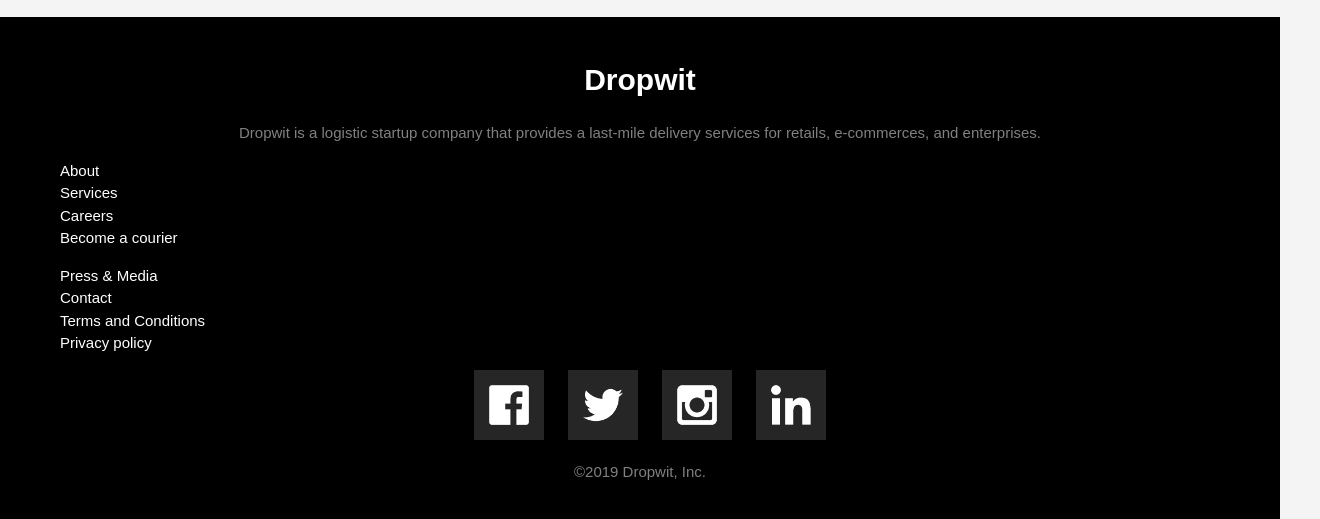
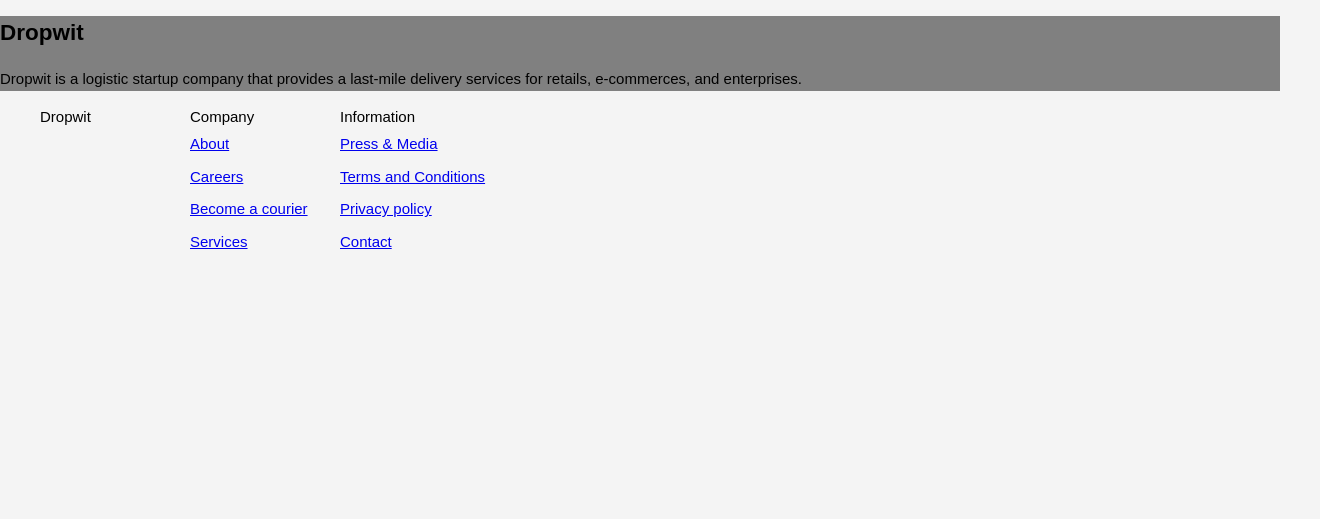
Before and after one commit to MohammedAsker/Dropwit, a plain HTML site: page index.html in a window 1280 px wide. Shown: the part 1708-2227 px from the top of the page, 1320 px wide, since content can reach past the window. After the commit the page ends 1966 px from the top, so only its background shows below. Drawn offline with Linux system fonts and the light colour scheme.

Commit message:
changed files

```diff
--- a/CSS/style.css
+++ b/CSS/style.css
@@ -163,24 +163,11 @@ header a:hover{
 .cofounder{
 	margin-top: 20px;
 }
-/*
-h1 {
-	font-size: 24px;
-}
-
-h3 {
-	font-size: 24px;
-}
-
-p {
-	font-size: 20px;
-}*/
 
 .cofounder{
 	float: left;
 	text-align: left;
 	width: 30%;
-
 
 }
 .cofounder img{
@@ -191,6 +178,7 @@ p {
 .cofounder {
 	display: inline-block;
 }
+
 
 /* Services */
 ul#services li{
@@ -280,44 +268,43 @@ h4 {
 	margin-bottom: 10px;
 }
 
-/* footer */
-footer{
-	padding: 20px;
-	margin-top: 20px;
-	color: #ffffff;
-	background-color: #000000;
-	text-align: center;
+/* Menu Bottom*/
+#downmenu .menu{
+	background-color: grey;
 }
 
-.copy p{
-	color: grey;
-}
 
-.copy a{
-	color: white;
-	text-decoration: none;
-}
-
-.copy .menu ul {
-	display: grid;
-	grid-template-columns: 1fr;
-	list-style-type: none;
-	text-align: left;
+#downmenu .menu h1{
 
 }
 
-.copy .menu2 ul {
-	display: grid;
-	grid-template-columns: 1fr;
-	list-style-type: none;
-	text-align: left;
+#downmenu .menu p{
+
 }
 
-.copy .menu li{
+#downmenu .menu ul{
+	width: 100%;
+	list-style: none;
+	font-weight: solid;
+}
+
+#downmenu .menu ul li{
+	float: left;
+	width: 150px;
+
+}
+
+#downmenu .menu ul li ul{
+	padding: 0;
+}
+
+#downmenu .menu ul li ul li{
+	float: none;
+	padding: 5px 0;
 }
 
 /* Social media */
-footer li{
+/*footer li{
 	display: inline-block;
 	list-style-type: none;
 	-webkit-user-select:none;
@@ -332,7 +319,9 @@ footer li img{
 	width: 70px;
 	height: 70px;
 	margin-right: 20px;
-}
+}*/
+
+/* footer */
 
 
 /* Mobile Responsive*/
--- a/index.html
+++ b/index.html
@@ -98,43 +98,44 @@
 		</div>
 	</section>
 
-	<footer>
-	<div class="copy">
+	<section id="downmenu">
+		<div class="menu">
 		<h1>Dropwit</h1>
 
 
 		<p>Dropwit is a logistic startup company that provides a last-mile delivery services for retails, e-commerces, and enterprises.</p>
 
-		<div class="menu">
-		<ul>
-			<li><a href="about.html">About</a></li>
-			<li><a href="services.html">Services</a></li>
-			<li><a href="career.html">Careers</a></li>
-			<li><a href="courier.html">Become a courier</a></li>
-		</ul>
-		</div>
+	<ul>
+    <li>Dropwit</li>
+    <li>Company
+        <ul>
+            <li><a href="about.html">About</a></li>
+            <li><a href="career.html">Careers</li>
+            <li><a href="courier.html">Become a courier</li>
+            <li><a href="services.html">Services</a></li>
+       </ul>
+    </li>
+    <li>Information
+        <ul>
+            <li><a href="news.html">Press & Media</li>
+            <li><a href="terms.html">Terms and Conditions</a></li>
+            <li><a href="privacy.html">Privacy policy</li>
+            <li><a href="contact.html">Contact</a></li>
 
-		<div class="menu2">
-		<ul>
-			<li><a href="news.html">Press & Media</a></li>
-			<li><a href="contact.html">Contact</a></li>
-			<li><a href="terms.html">Terms and Conditions</a></li>
-			<li><a href="privacy.html">Privacy policy</a></li>
-		</ul>
-		</div>
-
-		<div class="social">
+    </ul>
+    </li>
+    </div>
+    </section>
+    <!--
 		<ul>
 			<li><a href="http://www.facebook.com"><img src="./images/Facebook.png"></a></li>
 			<li><a href="http://www.twitter.com"><img src="./images/Twitter.png"></a></li>
 			<li><a href="http://www.instagram.com"><img src="./images/Instagram.png"></a></li>
 			<li><a href="http://www.linkedin.com"><img src="./images/Linkedin.png"></a></li>
 		</ul>
-		</div>
 
 		<p>&copy;2019 Dropwit, Inc.</p>
-		</div>
-	</footer>
 
+-->
 </body>
 </html>
```
